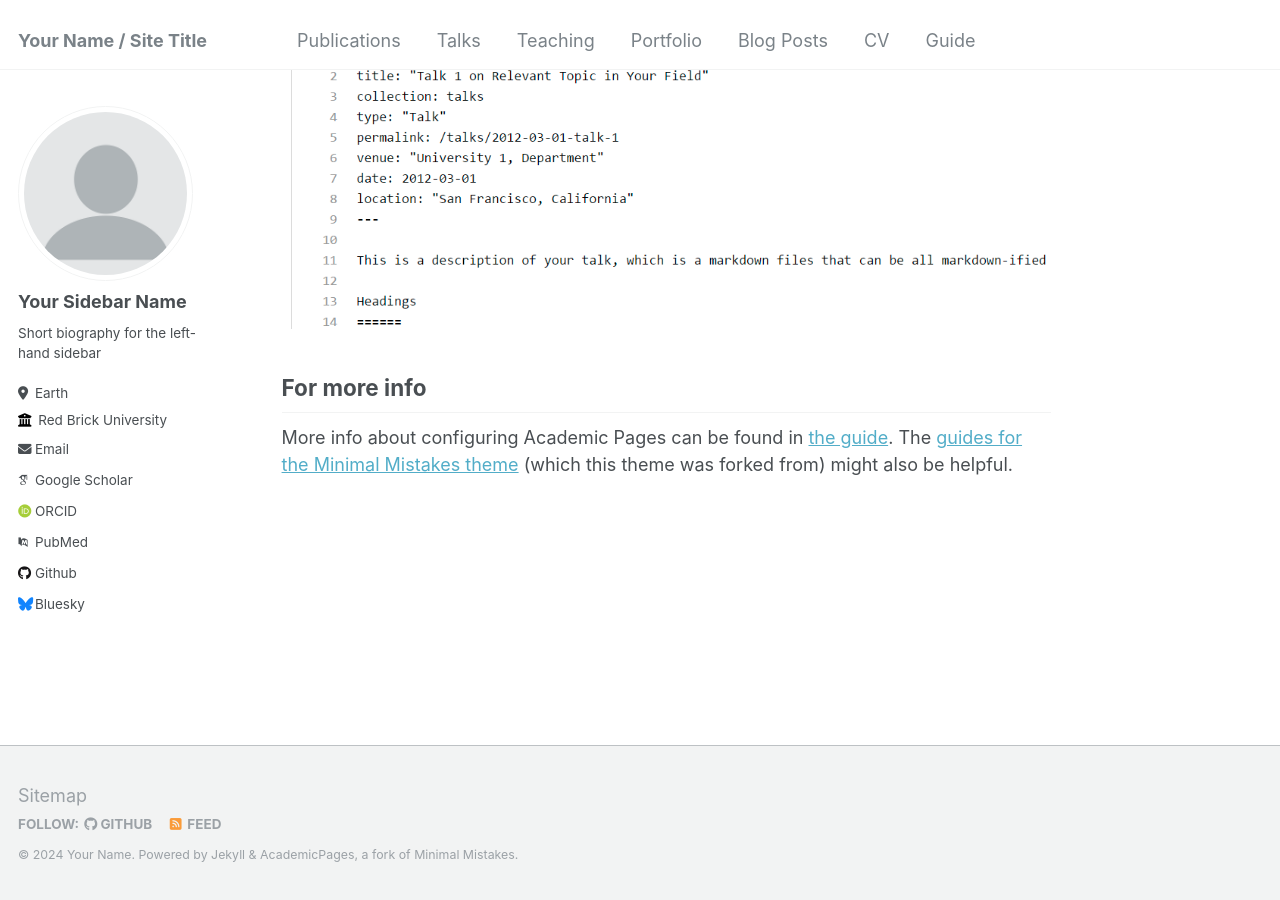
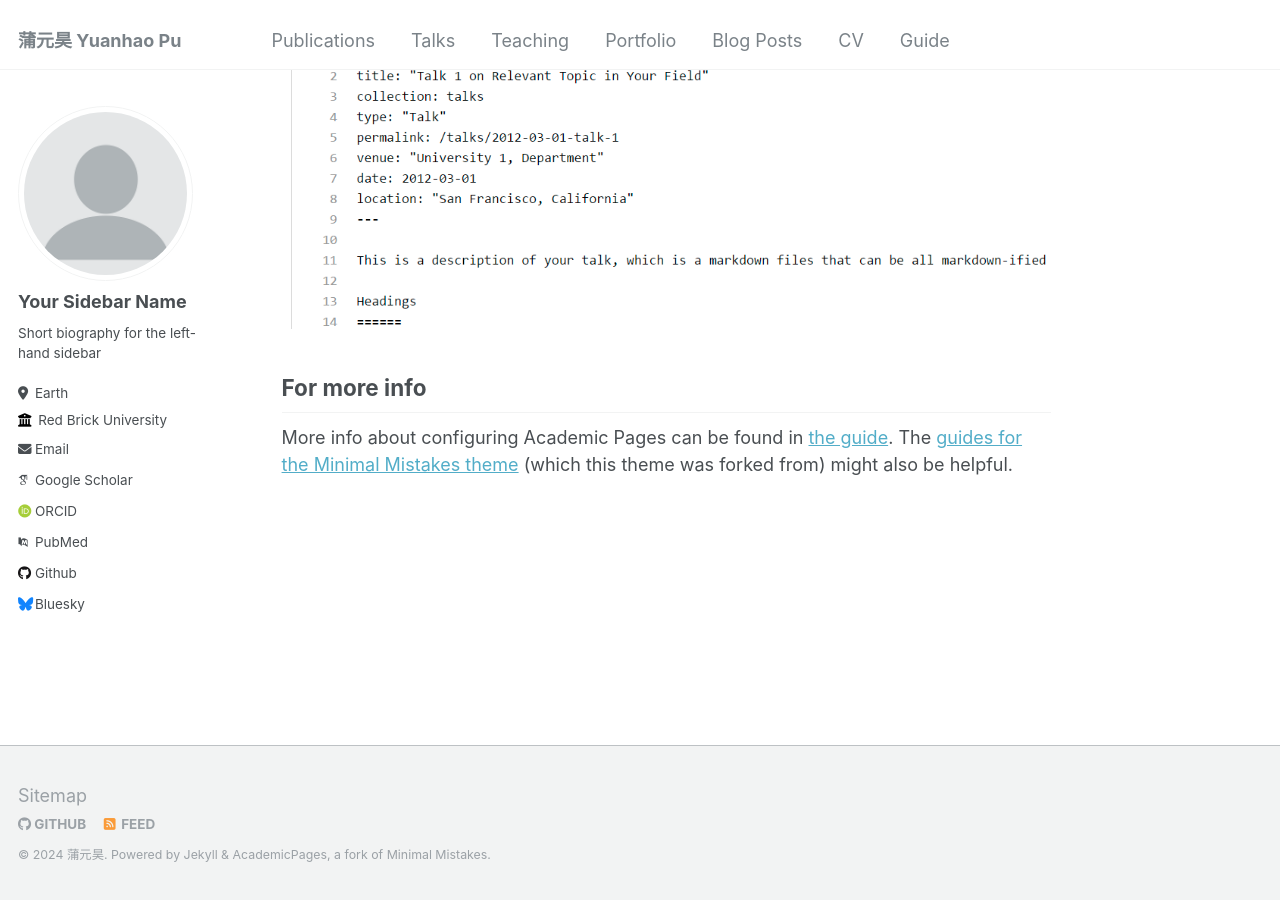
Before and after one commit to yuanhao53/yuanhao53.github.io, a Jekyll site: the page built from _pages/about.md, in a window 1280 px wide and 900 px high, scrolled down 2660 px. Built offline with Jekyll 4.4.1, drawn with Linux system fonts in a browser that asks for light colours; some web fonts are replaced.

Commit message:
Update _config.yml

```diff
--- a/_config.yml
+++ b/_config.yml
@@ -7,14 +7,14 @@
 # server process.
 
 # Basic Site Settings
-locale                   : "en-US"
-title                    : "Your Name / Site Title"
+locale                   : "zh-CN"
+title                    : "蒲元昊 Yuanhao Pu"
 title_separator          : "-"
-name                     : &name "Your Name"
-description              : &description "personal description"
-url                      : https://academicpages.github.io # the base hostname & protocol for your site e.g. "https://mmistakes.github.io"
+name                     : &name "蒲元昊"
+description              : &description "Ph.D. student of USTC"
+url                      : https://yuanhao53.github.io # the base hostname & protocol for your site e.g. "https://mmistakes.github.io"
 baseurl                  : "" # the subpath of your site, e.g. "/blog"
-repository               : "academicpages/academicpages.github.io"
+repository               : "yuanhao53/yuanhao53.github.io"
 
 # Site Author - The following control what appear as part of the author content on the side bar.
 #               If a field is blank the icon and link will not appear, otherwise it will be shown.
```
